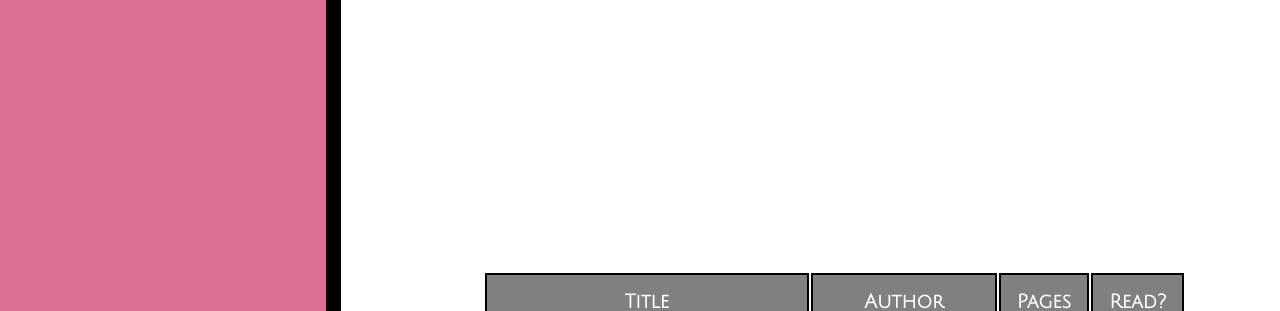
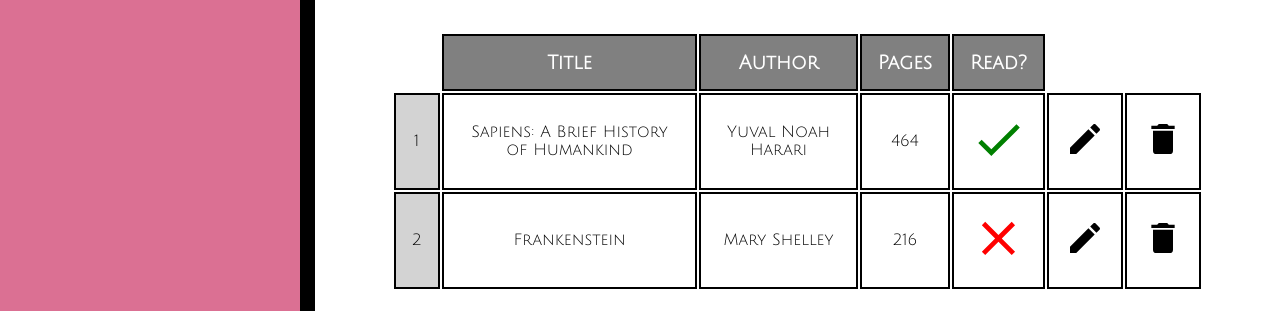
Before and after one commit to maahirjain/library, a plain HTML site: page index.html in a window 1280 px wide. Shown: the top 311 px of the page. Drawn offline with Linux system fonts and the light colour scheme.

Commit message:
Update layout

```diff
--- a/index.html
+++ b/index.html
@@ -18,11 +18,13 @@
     <div>
         <table>
             <tr>
-                <th></th>
+                <th class="ignore"></th>
                 <th>Title</th>
                 <th>Author</th>
                 <th>Pages</th>
                 <th>Read?</th>
+                <th class="ignore"></th>
+                <th class="ignore"></th>
             </tr>
 
             <tr>
@@ -31,6 +33,8 @@
                 <td>Yuval Noah Harari</td>
                 <td>464</td>
                 <td><svg xmlns="http://www.w3.org/2000/svg" viewBox="0 0 24 24"><path fill="green" d="M21,7L9,19L3.5,13.5L4.91,12.09L9,16.17L19.59,5.59L21,7Z" /></svg></td>
+                <td><img src="./icons/pencil.svg" alt="Edit icon"></td>
+                <td><img src="./icons/delete.svg" alt="Delete icon"></td>
             </tr>
 
             <tr>
@@ -39,6 +43,9 @@
                 <td>Mary Shelley</td>
                 <td>216</td>
                 <td><svg xmlns="http://www.w3.org/2000/svg" viewBox="0 0 24 24"><path fill="red" d="M19,6.41L17.59,5L12,10.59L6.41,5L5,6.41L10.59,12L5,17.59L6.41,19L12,13.41L17.59,19L19,17.59L13.41,12L19,6.41Z" /></svg></td>
+                <td><img src="./icons/pencil.svg" alt="Edit icon"></td>
+                <td><img src="./icons/delete.svg" alt="Delete icon"></td>
+            </tr>
             </tr>
         </table>
     </div>
--- a/styles.css
+++ b/styles.css
@@ -7,6 +7,7 @@ body {
 }
 
 div:first-child {
+    display: none;
     display: flex;
     flex-direction: column;
     justify-content: center;
@@ -45,22 +46,24 @@ h3 {
 div:last-child {
     display: flex;
     justify-content: center;
-    align-items: center;
-    flex-grow: 5;
+    align-items: start;
+    flex-grow: 4;
+    overflow: auto;
+    padding: 2rem;
 }
 
 table {
-    width: 80%;
+    width: 90%;
 }
 
-th:not(tr > th:first-child), td {
+th:not(.ignore), td {
     color: black;
     text-align: center;
     padding: 1rem;
     border: 2px solid black;
 }
 
-th:not(tr > th:first-child) {
+th:not(.ignore) {
     background-color: grey;
     color: white;
     font-size: larger;
@@ -69,3 +72,7 @@ th:not(tr > th:first-child) {
 tr > td:first-child {
     background-color: lightgrey;
 }
+
+img {
+    width: 2.5rem;
+}
```
Also changed, not shown: icons/check.svg (renamed from check.svg), icons/close.svg (renamed from close.svg), icons/delete.svg (added), icons/pencil.svg (added).
